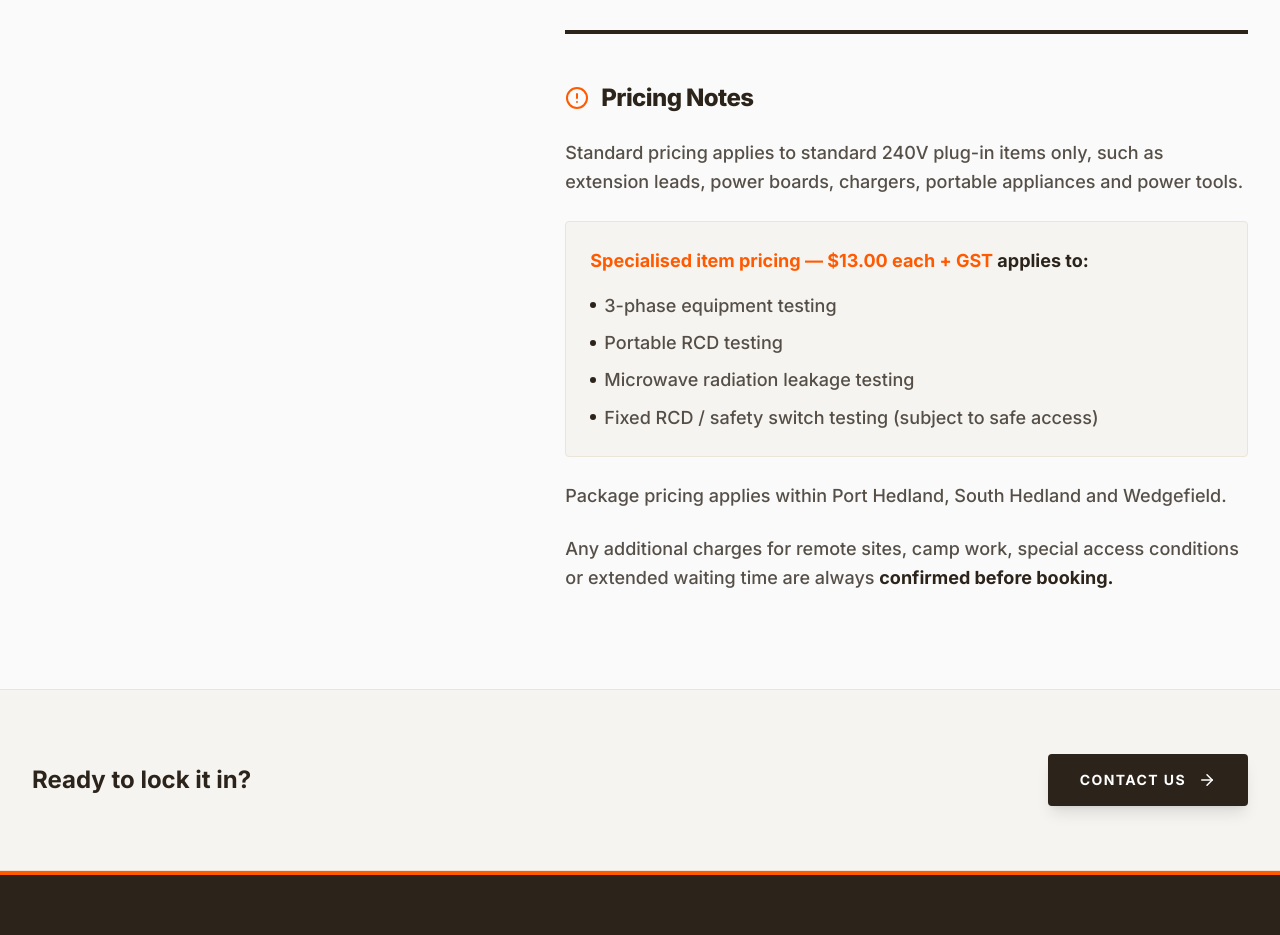
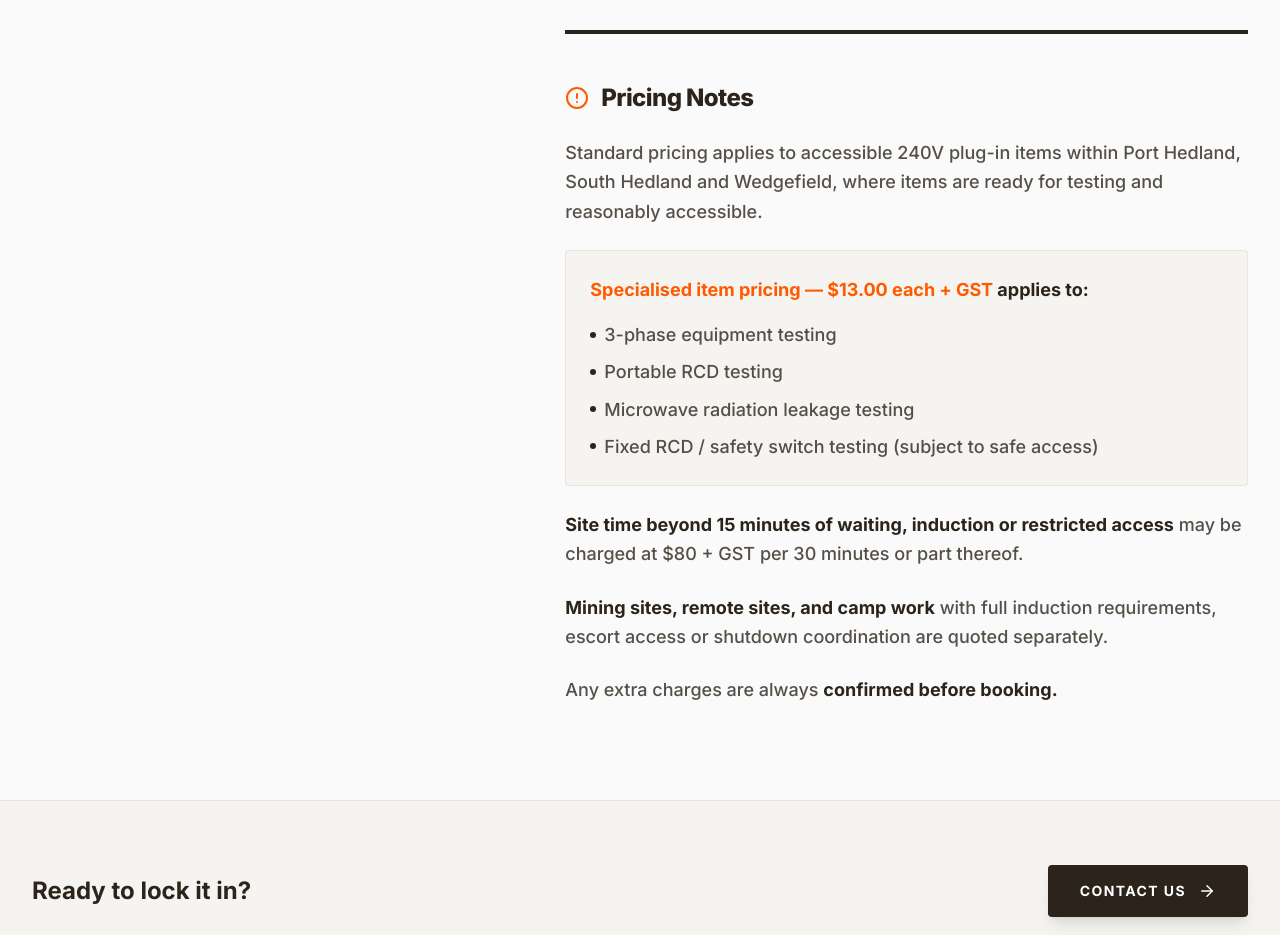
Before and after one commit to daaddd333/Red-Earth-Compliance, a React (Vite) app: page /pricing in a window 1280 px wide. Shown: the part 2140-3075 px from the top of the page. Built offline with nearby package versions, Linux system fonts and the light colour scheme.

Commit message:
Simplify Pricing Notes - single site time charge structure

```diff
--- a/src/pages/Pricing.tsx
+++ b/src/pages/Pricing.tsx
@@ -153,7 +153,7 @@ export default function Pricing() {
 
                 <div className="space-y-6 text-lg font-medium text-ink/80 leading-relaxed">
                   <p>
-                    Standard pricing applies to standard 240V plug-in items only, such as extension leads, power boards, chargers, portable appliances and power tools.
+                    Standard pricing applies to accessible 240V plug-in items within Port Hedland, South Hedland and Wedgefield, where items are ready for testing and reasonably accessible.
                   </p>
 
                   <div className="bg-sandstone/30 p-6 rounded border border-sandstone">
@@ -167,11 +167,15 @@ export default function Pricing() {
                   </div>
 
                   <p>
-                    Package pricing applies within Port Hedland, South Hedland and Wedgefield.
+                    <strong className="text-ink">Site time beyond 15 minutes of waiting, induction or restricted access</strong> may be charged at $80 + GST per 30 minutes or part thereof.
                   </p>
 
                   <p>
-                    Any additional charges for remote sites, camp work, special access conditions or extended waiting time are always <strong className="text-ink">confirmed before booking.</strong>
+                    <strong className="text-ink">Mining sites, remote sites, and camp work</strong> with full induction requirements, escort access or shutdown coordination are quoted separately.
+                  </p>
+
+                  <p>
+                    Any extra charges are always <strong className="text-ink">confirmed before booking.</strong>
                   </p>
                 </div>
               </div>
```
